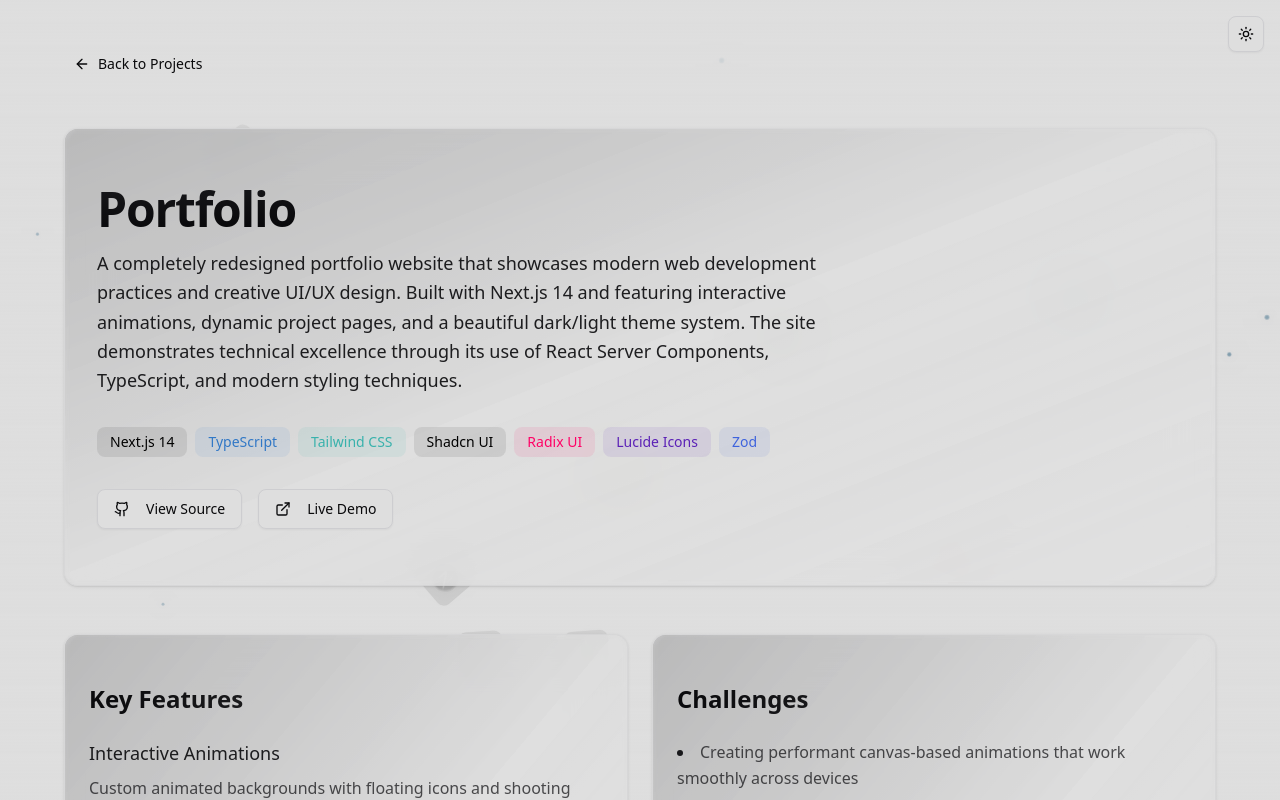
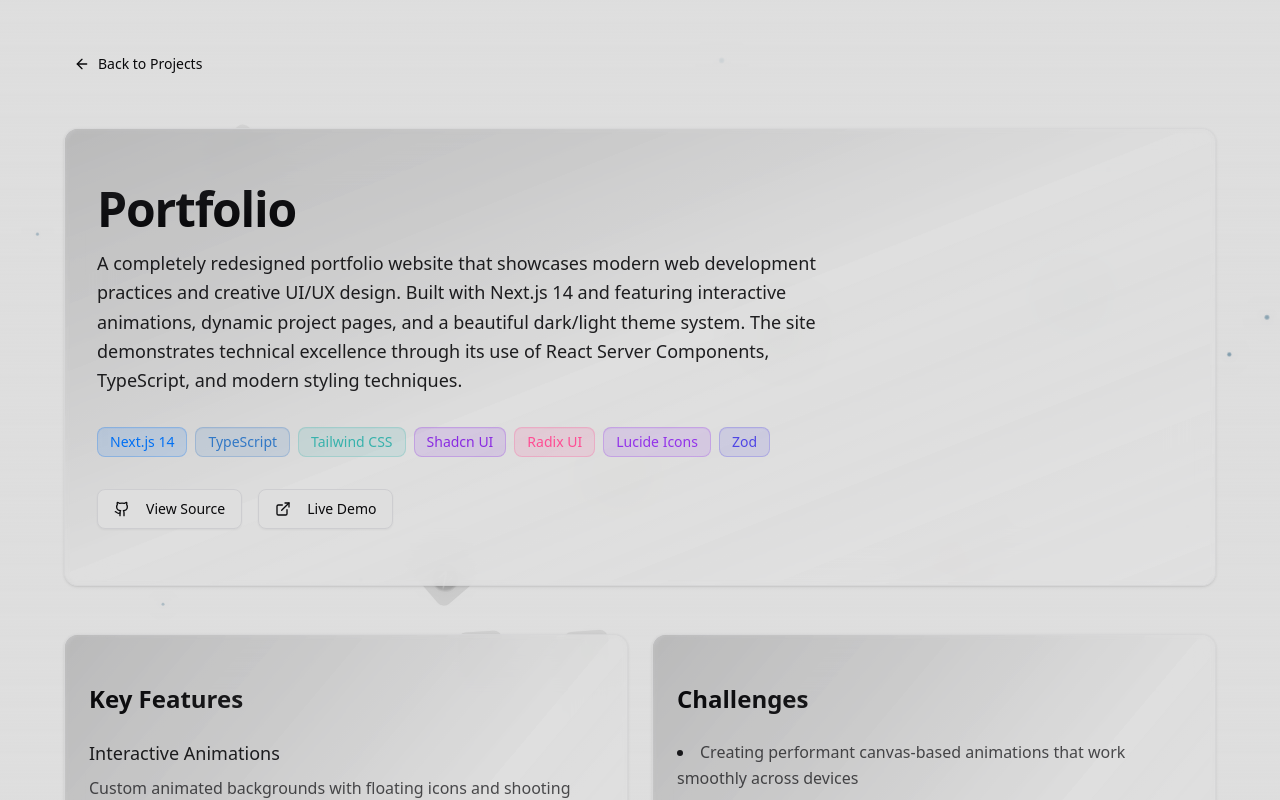
Before and after one commit to Tradesy30/Portfolio, a Next.js app: page /projects/portfolio in a window 1280 px wide. Shown: the top 800 px of the page. Built offline with nearby package versions, Linux system fonts and the light colour scheme.

Commit message:
Refactor layout and page components by removing ThemeToggle, adding Navigation, and updating project technology colors for improved UI consistency. Rename ThemeToggle to ModeToggle for clarity and enhance badge styling in ProjectPage.

```diff
--- a/app/data/projects.ts
+++ b/app/data/projects.ts
@@ -17,13 +17,13 @@ export const projects: Project[] = [
         ],
         tags: ['Next.js', 'TypeScript', 'Tailwind CSS', 'Shadcn UI'],
         technologies: [
-            { name: 'Next.js 14', color: '#000000' },
+            { name: 'Next.js 14', color: '#0070F3' },
             { name: 'TypeScript', color: '#3178C6' },
             { name: 'Tailwind CSS', color: '#38B2AC' },
-            { name: 'Shadcn UI', color: '#000000' },
-            { name: 'Radix UI', color: '#FF0066' },
-            { name: 'Lucide Icons', color: '#5B21B6' },
-            { name: 'Zod', color: '#3E63DD' }
+            { name: 'Shadcn UI', color: '#8A2BE2' },
+            { name: 'Radix UI', color: '#FF4D94' },
+            { name: 'Lucide Icons', color: '#9333EA' },
+            { name: 'Zod', color: '#4F46E5' }
         ],
         features: [
             {
@@ -86,12 +86,12 @@ export const projects: Project[] = [
         ],
         tags: ['React', 'Node.js', 'MongoDB', 'WebSocket'],
         technologies: [
-            { name: 'React', color: '#61DAFB' },
-            { name: 'Node.js', color: '#339933' },
-            { name: 'MongoDB', color: '#47A248' },
-            { name: 'Socket.io', color: '#010101' },
-            { name: 'Express', color: '#000000' },
-            { name: 'Chart.js', color: '#FF6384' }
+            { name: 'React', color: '#0070F3' },
+            { name: 'Node.js', color: '#84CC16' },
+            { name: 'MongoDB', color: '#4ADE80' },
+            { name: 'Socket.io', color: '#E879F9' },
+            { name: 'Express', color: '#94A3B8' },
+            { name: 'Chart.js', color: '#F472B6' }
         ],
         features: [
             {
--- a/app/layout.tsx
+++ b/app/layout.tsx
@@ -2,7 +2,6 @@ import type { Metadata } from "next";
 import { Geist, Geist_Mono } from "next/font/google";
 import "./globals.css";
 import { ThemeProvider } from "@/components/theme-provider";
-import { ThemeToggle } from "@/components/ThemeToggle";
 import { Toaster } from "@/components/ui/toaster";
 import ShootingStars from "@/components/ShootingStars";
 import FloatingIcons from "@/components/FloatingIcons";
@@ -76,7 +75,7 @@ export default function RootLayout({
           disableTransitionOnChange
         >
           <div className="relative min-h-full">
-            <ThemeToggle />
+
             <div className="fixed inset-0 pointer-events-none select-none">
               <div className="absolute inset-0 transform-gpu">
                 <ShootingStars />
--- a/app/page.tsx
+++ b/app/page.tsx
@@ -10,6 +10,7 @@ import { TechStack } from "@/components/TechStack";
 import { Button } from "@/components/ui/button";
 import { Badge } from "@/components/ui/badge";
 import { projects } from "@/app/data/projects";
+import { Navigation } from "@/components/Navigation";
 import Link from "next/link";
 import Image from "next/image";
 import ContactForm from "@/components/ContactForm";
@@ -17,12 +18,8 @@ import ContactForm from "@/components/ContactForm";
 export default function Home() {
   return (
     <div className="relative min-h-screen">
-      <main className="w-full">
-        <div className="text-center pt-8 sm:pt-12">
-          <h1 className="text-6xl sm:text-7xl font-bold tracking-tighter bg-gradient-to-br from-primary/80 via-foreground to-primary/80 bg-clip-text text-transparent">
-            Portfolio
-          </h1>
-        </div>
+      <Navigation />
+      <main className="w-full pt-8">
         <section id="hero" className="relative pt-16 px-4 sm:px-6 lg:px-8">
           <div className="max-w-4xl mx-auto">
             <Card className="relative border-border/40 bg-background/60 backdrop-blur-xl overflow-hidden">
--- a/app/projects/[slug]/page.tsx
+++ b/app/projects/[slug]/page.tsx
@@ -58,10 +58,12 @@ export default function ProjectPage() {
                                         <Badge
                                             key={tech.name}
                                             variant="secondary"
-                                            className="text-sm py-1 px-3"
+                                            className="text-sm py-1 px-3 transition-colors border"
                                             style={{
-                                                backgroundColor: `${tech.color}15`,
+                                                backgroundColor: `${tech.color}20`,
+                                                borderColor: `${tech.color}40`,
                                                 color: tech.color,
+                                                boxShadow: `inset 0 1px 0 ${tech.color}10`,
                                             }}
                                         >
                                             {tech.name}
--- /dev/null
+++ b/components/Navigation.tsx
@@ -0,0 +1,96 @@
+"use client";
+
+import { useState, useEffect } from "react";
+import { Button } from "@/components/ui/button";
+import { Menu, X } from "lucide-react";
+import { ModeToggle } from "@/components/ThemeToggle";
+
+const navItems = [
+    { name: "About", href: "#hero" },
+    { name: "Projects", href: "#projects" },
+    { name: "Contact", href: "#contact" },
+];
+
+export function Navigation() {
+    const [isOpen, setIsOpen] = useState(false);
+    const [isScrolled, setIsScrolled] = useState(false);
+
+    useEffect(() => {
+        const handleScroll = () => setIsScrolled(window.scrollY > 20);
+        window.addEventListener("scroll", handleScroll);
+        return () => window.removeEventListener("scroll", handleScroll);
+    }, []);
+
+    const scrollToSection = (href: string) => {
+        setIsOpen(false);
+        const element = document.querySelector(href);
+        if (element) element.scrollIntoView({ behavior: "smooth" });
+    };
+
+    return (
+        <nav
+            className={`fixed top-0 w-full z-50 transition-all duration-300 ${isScrolled ? "bg-background/80 backdrop-blur-lg shadow-sm" : ""
+                }`}
+        >
+            <div className="max-w-6xl mx-auto px-4 sm:px-6 lg:px-8">
+                <div className="flex items-center justify-between h-16 relative">
+                    {/* Left Side - Logo */}
+                    <div className="flex-shrink-0">
+                        <span className="font-bold text-xl">CR</span>
+                    </div>
+
+                    {/* Center - Title (Visible on both Desktop and Mobile) */}
+                    <h1 className="absolute left-1/2 transform -translate-x-1/2 text-xl font-semibold bg-gradient-to-r from-primary/80 to-primary bg-clip-text text-transparent">
+                        Portfolio
+                    </h1>
+
+                    {/* Right Side - Desktop Navigation */}
+                    <div className="hidden md:flex items-center space-x-4">
+                        {navItems.map((item) => (
+                            <Button
+                                key={item.name}
+                                variant="ghost"
+                                onClick={() => scrollToSection(item.href)}
+                                className="text-foreground/70 hover:text-foreground"
+                            >
+                                {item.name}
+                            </Button>
+                        ))}
+                        <ModeToggle />
+                    </div>
+
+                    {/* Right Side - Mobile Navigation */}
+                    <div className="md:hidden flex items-center gap-2">
+                        <ModeToggle />
+                        <Button
+                            variant="ghost"
+                            size="icon"
+                            onClick={() => setIsOpen(!isOpen)}
+                            aria-label="Toggle menu"
+                        >
+                            {isOpen ? <X className="h-6 w-6" /> : <Menu className="h-6 w-6" />}
+                        </Button>
+                    </div>
+                </div>
+
+                {/* Mobile Navigation Menu */}
+                {isOpen && (
+                    <div className="md:hidden">
+                        <div className="px-2 pt-2 pb-3 space-y-1 bg-background/80 backdrop-blur-lg rounded-lg">
+                            {navItems.map((item) => (
+                                <Button
+                                    key={item.name}
+                                    variant="ghost"
+                                    onClick={() => scrollToSection(item.href)}
+                                    className="w-full text-left justify-start text-foreground/70 hover:text-foreground"
+                                >
+                                    {item.name}
+                                </Button>
+                            ))}
+                        </div>
+                    </div>
+                )}
+            </div>
+        </nav>
+    );
+}
--- a/components/TechStack.tsx
+++ b/components/TechStack.tsx
@@ -8,27 +8,27 @@ interface TechBadge {
 const TECH_STACK: TechBadge[] = [
     {
         name: "React",
-        className: "bg-sky-500/10 text-sky-500 border-sky-500/20 hover:bg-sky-500/15 dark:bg-sky-400/10 dark:text-sky-400 dark:border-sky-400/20 dark:hover:bg-sky-400/15"
+        className: "bg-[#0070F3]/10 text-[#0070F3] border-[#0070F3]/20 hover:bg-[#0070F3]/15 dark:bg-[#0070F3]/10 dark:text-[#0070F3] dark:border-[#0070F3]/20 dark:hover:bg-[#0070F3]/15"
     },
     {
         name: "Next.js",
-        className: "bg-indigo-500/10 text-indigo-500 border-indigo-500/20 hover:bg-indigo-500/15 dark:bg-indigo-400/10 dark:text-indigo-400 dark:border-indigo-400/20 dark:hover:bg-indigo-400/15"
+        className: "bg-[#0070F3]/10 text-[#0070F3] border-[#0070F3]/20 hover:bg-[#0070F3]/15 dark:bg-[#0070F3]/10 dark:text-[#0070F3] dark:border-[#0070F3]/20 dark:hover:bg-[#0070F3]/15"
     },
     {
         name: "TypeScript",
-        className: "bg-cyan-500/10 text-cyan-500 border-cyan-500/20 hover:bg-cyan-500/15 dark:bg-cyan-400/10 dark:text-cyan-400 dark:border-cyan-400/20 dark:hover:bg-cyan-400/15"
+        className: "bg-[#3178C6]/10 text-[#3178C6] border-[#3178C6]/20 hover:bg-[#3178C6]/15 dark:bg-[#3178C6]/10 dark:text-[#3178C6] dark:border-[#3178C6]/20 dark:hover:bg-[#3178C6]/15"
     },
     {
         name: "Tailwind",
-        className: "bg-teal-500/10 text-teal-500 border-teal-500/20 hover:bg-teal-500/15 dark:bg-teal-400/10 dark:text-teal-400 dark:border-teal-400/20 dark:hover:bg-teal-400/15"
+        className: "bg-[#38B2AC]/10 text-[#38B2AC] border-[#38B2AC]/20 hover:bg-[#38B2AC]/15 dark:bg-[#38B2AC]/10 dark:text-[#38B2AC] dark:border-[#38B2AC]/20 dark:hover:bg-[#38B2AC]/15"
     },
     {
         name: "Shadcn UI",
-        className: "bg-rose-500/10 text-rose-500 border-rose-500/20 hover:bg-rose-500/15 dark:bg-rose-400/10 dark:text-rose-400 dark:border-rose-400/20 dark:hover:bg-rose-400/15"
+        className: "bg-[#8A2BE2]/10 text-[#8A2BE2] border-[#8A2BE2]/20 hover:bg-[#8A2BE2]/15 dark:bg-[#8A2BE2]/10 dark:text-[#8A2BE2] dark:border-[#8A2BE2]/20 dark:hover:bg-[#8A2BE2]/15"
     },
     {
         name: "REST APIs",
-        className: "bg-amber-500/10 text-amber-500 border-amber-500/20 hover:bg-amber-500/15 dark:bg-amber-400/10 dark:text-amber-400 dark:border-amber-400/20 dark:hover:bg-amber-400/15"
+        className: "bg-[#FF4D94]/10 text-[#FF4D94] border-[#FF4D94]/20 hover:bg-[#FF4D94]/15 dark:bg-[#FF4D94]/10 dark:text-[#FF4D94] dark:border-[#FF4D94]/20 dark:hover:bg-[#FF4D94]/15"
     }
 ];
 
--- a/components/ThemeToggle.tsx
+++ b/components/ThemeToggle.tsx
@@ -12,13 +12,13 @@ import {
     DropdownMenuTrigger,
 } from "@/components/ui/dropdown-menu"
 
-export function ThemeToggle() {
+export function ModeToggle() {
     const { setTheme } = useTheme()
 
     return (
         <DropdownMenu>
             <DropdownMenuTrigger asChild>
-                <Button variant="outline" size="icon" className="fixed top-4 right-4 z-50">
+                <Button variant="outline" size="icon">
                     <Sun className="h-[1.2rem] w-[1.2rem] rotate-0 scale-100 transition-all dark:-rotate-90 dark:scale-0" />
                     <Moon className="absolute h-[1.2rem] w-[1.2rem] rotate-90 scale-0 transition-all dark:rotate-0 dark:scale-100" />
                     <span className="sr-only">Toggle theme</span>
```
Also changed, not shown: public/projects/portfolio.png.
